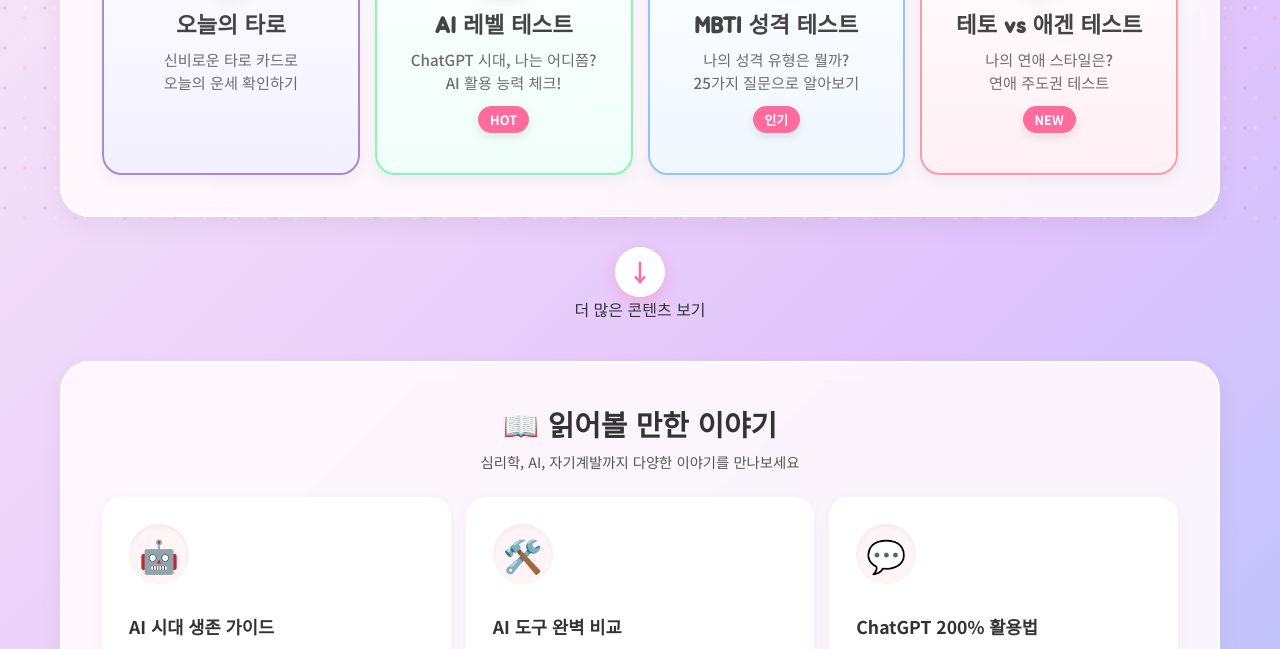
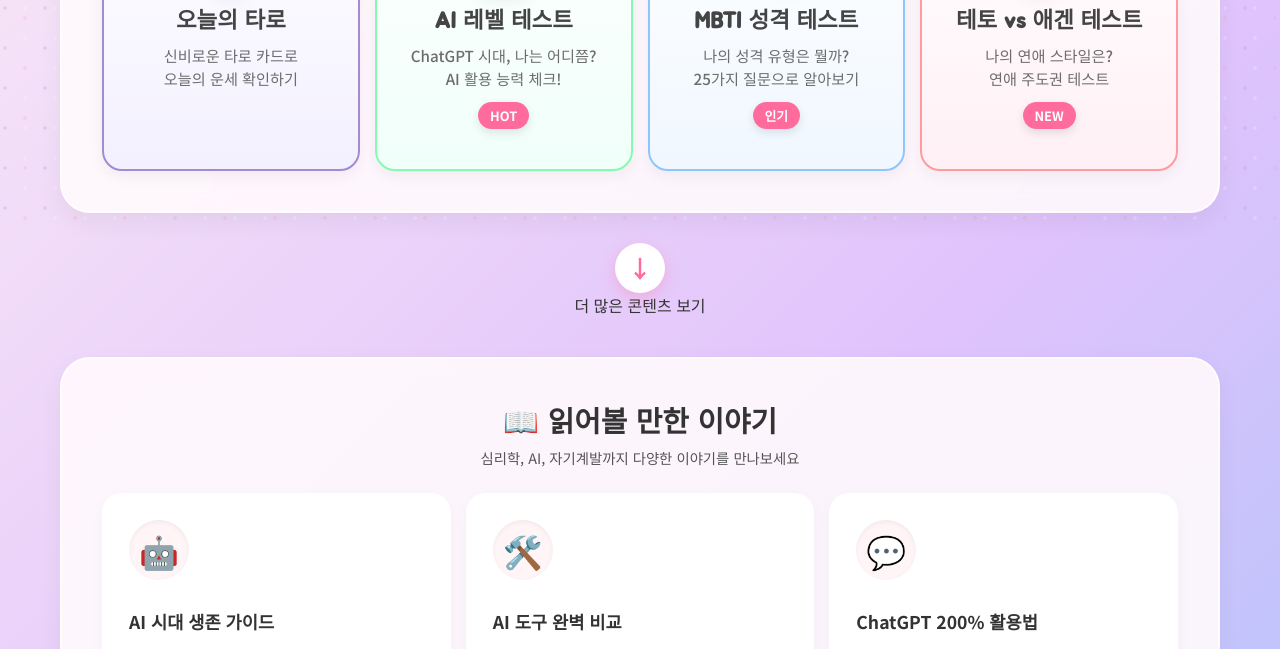
Before and after one commit to jejuolledev/moahub-landing, a plain HTML site: page index.html in a window 1280 px wide. Shown: the part 557-1206 px from the top of the page. Drawn offline with Linux system fonts and the light colour scheme.

Commit message:
업데이트

```diff
--- a/style.css
+++ b/style.css
@@ -225,6 +225,12 @@ h1 span {
     margin-bottom: 8px;
     text-shadow: none;
     color: #444;
+
+    /* Mobile Readability Improvements */
+    word-break: keep-all;
+    overflow-wrap: break-word;
+    text-wrap: balance;
+    line-height: 1.3;
 }
 
 .site-card p {
@@ -313,6 +319,12 @@ h1 span {
     color: var(--text-main);
     margin-bottom: 4px;
     font-weight: 700;
+
+    /* Mobile Readability Improvements */
+    word-break: keep-all;
+    overflow-wrap: break-word;
+    text-wrap: balance;
+    line-height: 1.35;
 }
 
 .blog-card-desc {
```
